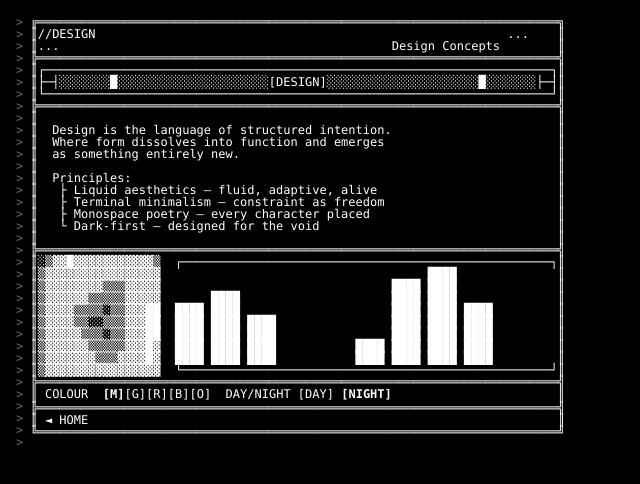
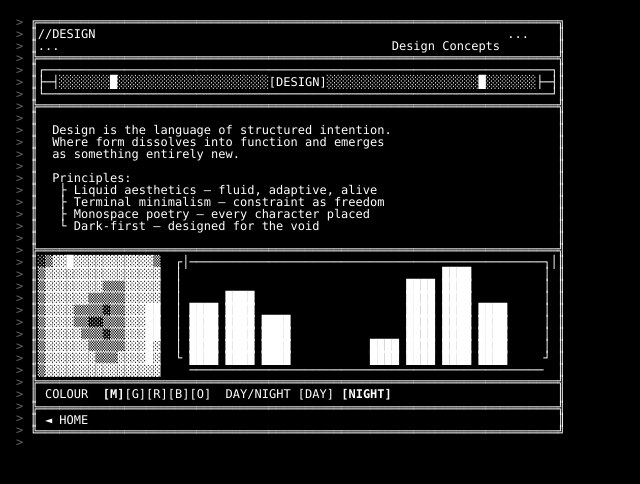
Before and after one commit to titled-agent-001/project-ascii-shadcn, a Next.js app: page /design in a window 1280 px wide. Shown: the top 484 px of the page, without its empty margins (0-640 px from the left). Built offline with nearby package versions, Linux system fonts and the light colour scheme.

Commit message:
fix: add │ side borders on chart, shrink chart width to fit inside single-line border

```diff
--- a/src/app/design/page.tsx
+++ b/src/app/design/page.tsx
@@ -78,10 +78,14 @@ export default function DesignPage() {
             <div className="shrink-0">{"║\n".repeat(10).trimEnd()}</div>
             <div style={{ width: `${17}ch` }} className="shrink-0"><PlasmaOrb width={17} height={10} /></div>
             <div style={{ width: "2ch" }} className="shrink-0">{" "}</div>
-            <div className="flex-1 min-w-0">
-              <div>{`┌${"─".repeat(W - 21)}┐`}</div>
-              <BarChart width={W - 21} height={8} barCount={9} />
-              <div>{`└${"─".repeat(W - 21)}┘`}</div>
+            <div className="flex-1 min-w-0 flex">
+              <div className="shrink-0">{`┌${"│\n".repeat(8).trimEnd()}\n└`}</div>
+              <div className="flex-1 min-w-0">
+                <div>{`${"─".repeat(W - 23)}`}</div>
+                <BarChart width={W - 23} height={8} barCount={9} />
+                <div>{`${"─".repeat(W - 23)}`}</div>
+              </div>
+              <div className="shrink-0">{`┐${"│\n".repeat(8).trimEnd()}\n┘`}</div>
             </div>
             <div className="shrink-0">{"║\n".repeat(10).trimEnd()}</div>
           </div>
```
